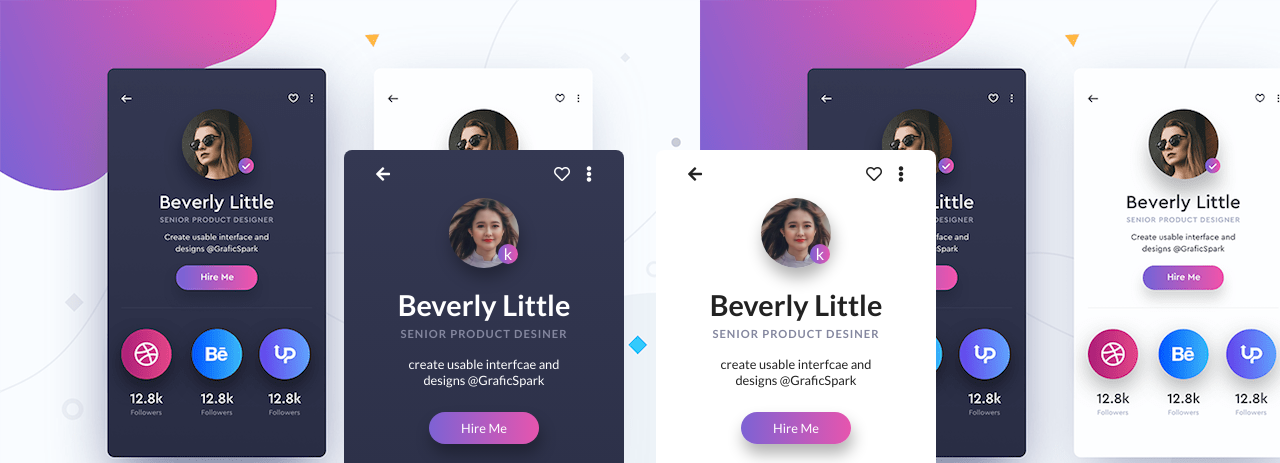
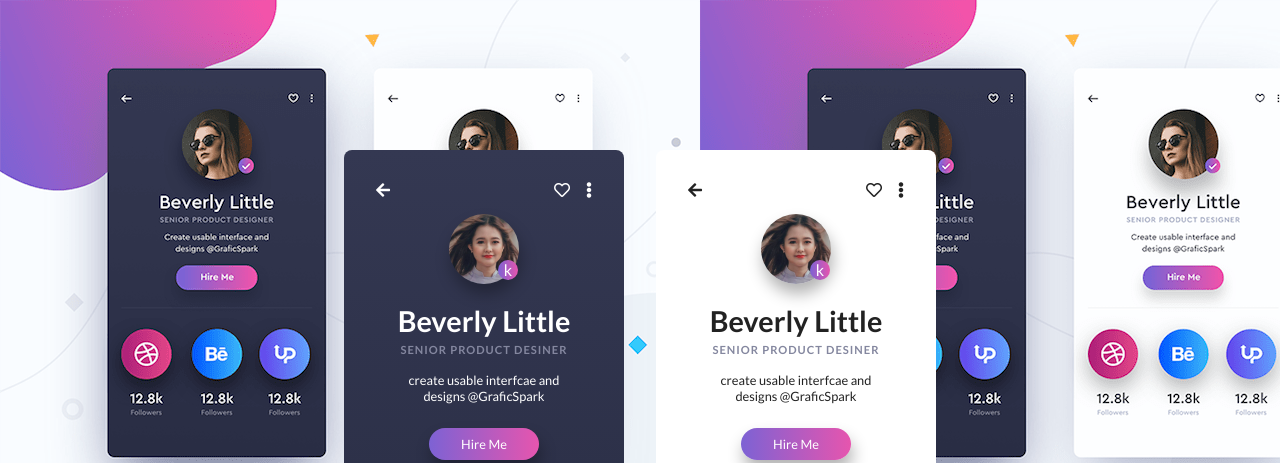
Before and after one commit to med-tarek-cs/awesome-card-1, a plain HTML site: page index.html in a window 1280 px wide. Shown: the top 463 px of the page. Drawn offline with Linux system fonts and the light colour scheme.

Commit message:
increase padding top

```diff
--- a/css/style.scss
+++ b/css/style.scss
@@ -55,7 +55,7 @@ body {
 .card {
   width: 280px;
   height: 500px;
-  padding: 1rem 2rem;
+  padding: 2rem;
 
   border-radius: 8px;
 
```
Also changed, not shown: index.html (+0 -4 lines), css/js/main.js (added), css/style.css, 1 other file.
